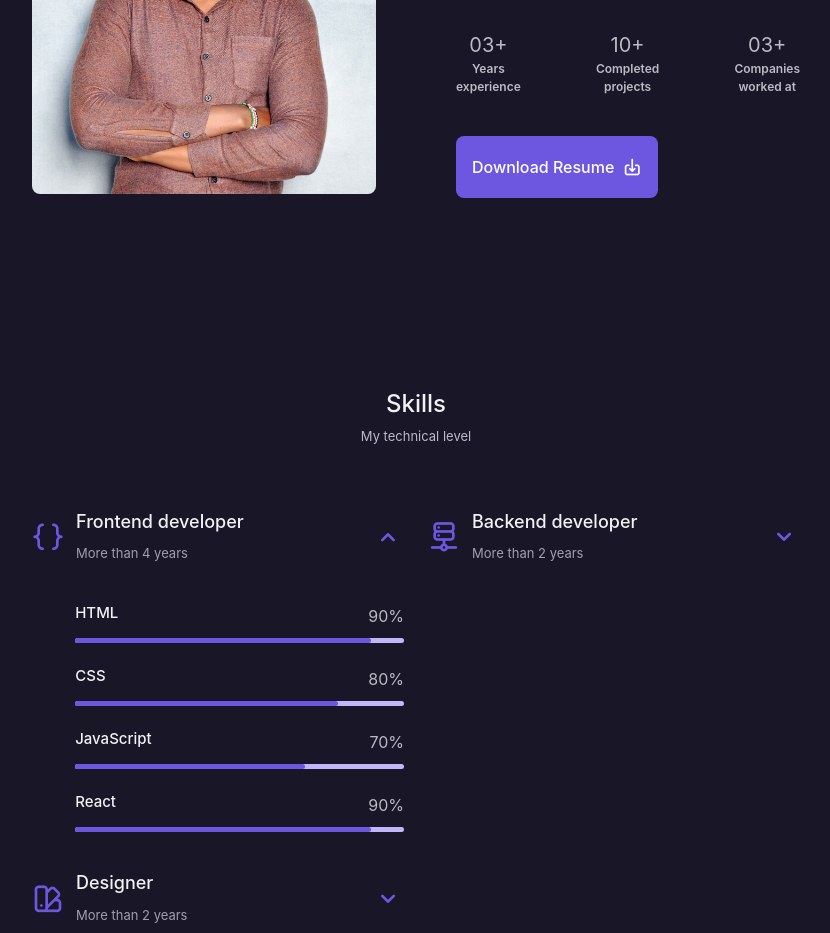
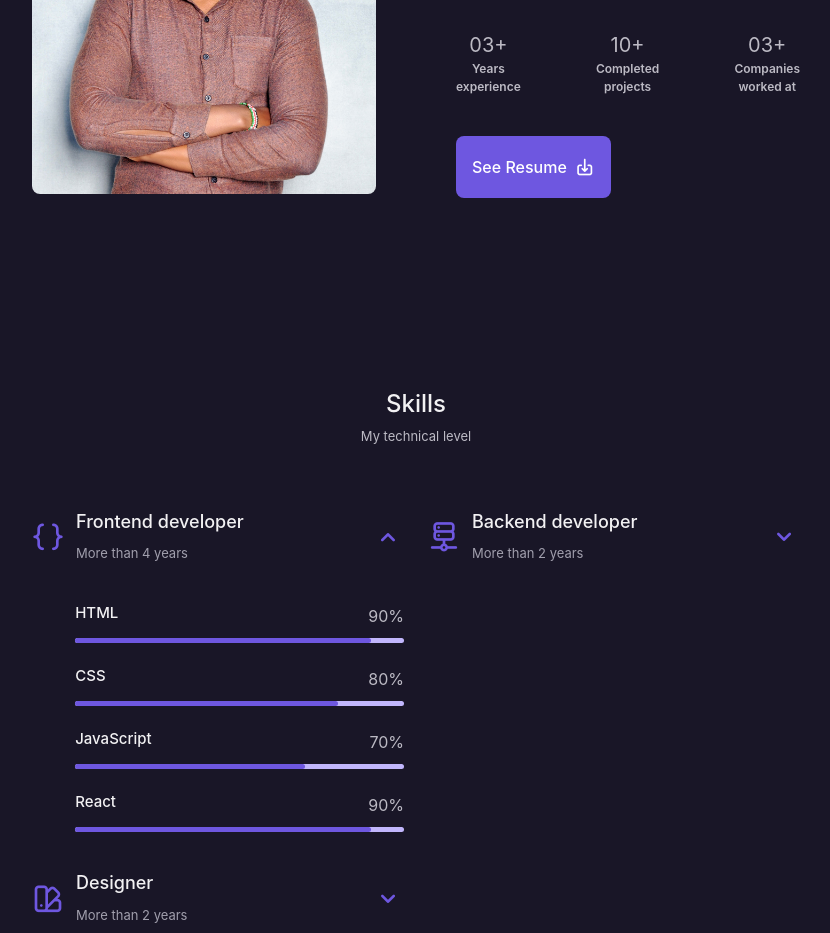
Before and after one commit to StephenAraka/portfolio, a React (Create React App) app: page / in a window 1280 px wide. Shown: the part 1120-2053 px from the top of the page, without its empty margins (224-1054 px from the left). Built offline with nearby package versions, Linux system fonts and the light colour scheme; some icons are missing.

Commit message:
fix download resume

```diff
--- a/src/components/main.jsx
+++ b/src/components/main.jsx
@@ -91,8 +91,13 @@ const Main = () => {
             </div>
 
             <div className="about__buttons">
-              <a href="../assets/pdf/StephenAraka_resume.pdf" className='button button--flex' download="">
-                Download Resume<i className="uil uil-download-alt button__icon"></i>
+              <a
+                href="https://drive.google.com/file/d/1bOE-9hOX-fg-4jN2XtyaSom9qrv1QwVB/view?usp=sharing"
+                className='button button--flex'
+                target="_blank"
+                rel="noopener noreferrer"
+              >
+                See Resume<i className="uil uil-download-alt button__icon"></i>
               </a>
             </div>
           </div>
```
